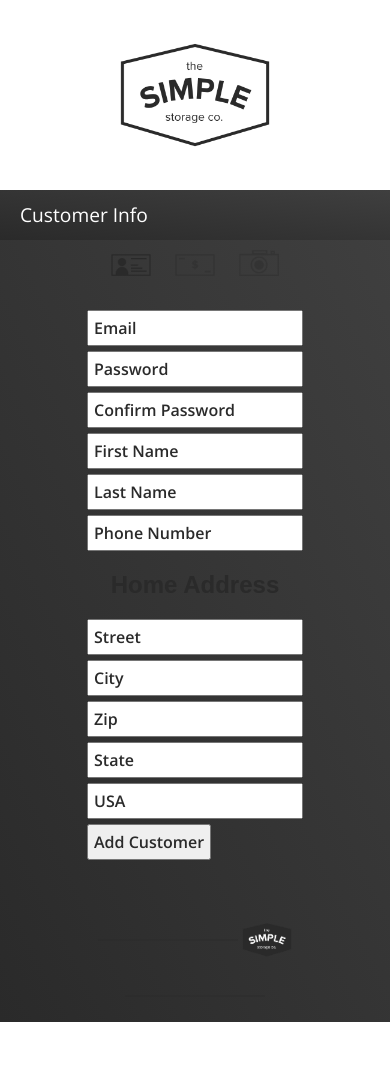
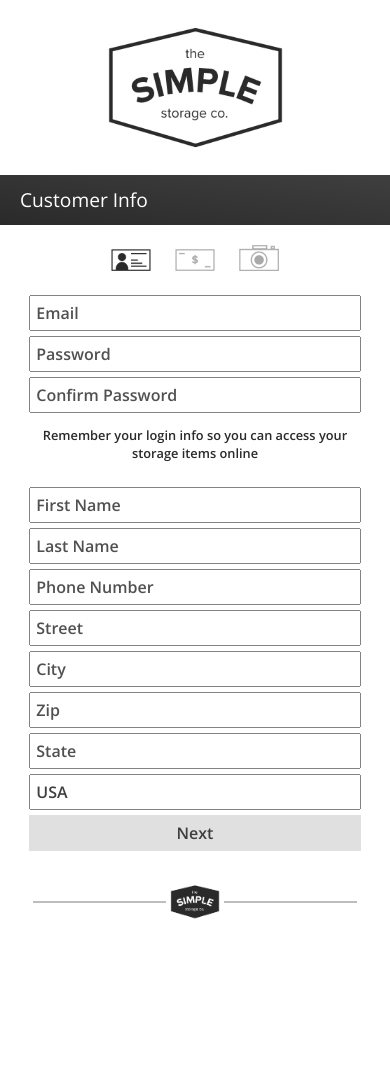
Before and after one commit to hemingto/simplestorageco, a CodeIgniter app: page /database/add in a window 390 px wide. Before the commit the page ends 1022 px from the top, so only its background shows below. Run offline with CodeIgniter, Linux system fonts and the light colour scheme.

Commit message:
mobile styling

```diff
--- a/application/views/add_user_form.php
+++ b/application/views/add_user_form.php
@@ -23,34 +23,34 @@
 ?>
 </div>
 
-<div class="center gradient">
+<div class="center">
 
-	<div class="block">
+	<div class="block small_icon_div">
 		<img src="assets/img/small_customer_icon.png" alt="Customer icon" class="small_icon current">
 		<img src="assets/img/small_money_icon.png" alt="Customer icon" class="small_icon opacity">
 		<img src="assets/img/small_camera_icon.png" alt="Customer icon" class="small_icon camera_icon opacity">
 	</div>
 
+	<div class="small_container">
 		<form action='/add/process' method='post'>
 			<input type='text' name='email' placeholder="Email">
 			<input type='password' name='password' placeholder="Password">
 			<input type='password' name='confirm_password' placeholder="Confirm Password">
+			<p>Remember your login info so you can access your storage items online</p>
 			<input type='text' name='first_name' placeholder="First Name">
 			<input type='text' name='last_name' placeholder="Last Name">
 			<input type='tel' name='phone_number' placeholder="Phone Number">
-
-		<h2>Home Address</h2>
-
 			<input type='text' name='street' placeholder="Street">
 			<input type='text' name='city' placeholder="City">
 			<input type='text' name='zip' placeholder="Zip">
 			<input type='text' name='state' placeholder="State">
 			<input type='text' name='country' value="USA">
+			<input type='hidden' name='hidden_field'>
+			<input type='submit' value='Next' class="submit_button">
+		</form>
+	</div>
 
-		<input type='submit' value='Add Customer'>
-	</form>
-
-	<div id="small_container">
+	<div class="small_container">
 		<div class="line"></div>
 		<img src="assets/img/ss_logo_black.png" alt="logo" id="logo_black">
 		<div class="line"></div>
@@ -58,9 +58,6 @@
 
 </div>
 
-
-
-
 </body>
 
 </html>
--- a/application/views/homepage.php
+++ b/application/views/homepage.php
@@ -17,7 +17,7 @@
 </div>
 
 <div id="container">
-	<div class="icon_div">
+	<div class="icon_div first">
 		<form action='/add' method='post'>
 			<input type="image" src="assets/img/add_customer_icon.png" alt="add customer information" class="icon_img grow">
 			<input type="submit" value="Add Customer" class="input_button">
@@ -37,7 +37,7 @@
 	</div>
 </div>
 
-<div id="small_container">
+<div class="small_container">
 	<div class="line"></div>
 	<img src="assets/img/ss_logo_black.png" alt="logo" id="logo_black">
 	<div class="line"></div>
--- a/application/views/partials/html_head.html
+++ b/application/views/partials/html_head.html
@@ -8,4 +8,5 @@ defined('BASEPATH') OR exit('No direct script access allowed');
 	<link href='https://fonts.googleapis.com/css?family=Open+Sans:400,600' rel='stylesheet' type='text/css'>
 	<link rel="stylesheet" type="text/css" href="assets/css/normalize.css">
 	<link rel="stylesheet" type="text/css" href="assets/css/homepage.css">
+	<meta name="viewport" content="initial-scale=1">
 </head>
--- a/assets/css/add_customer.css
+++ b/assets/css/add_customer.css
@@ -2,48 +2,94 @@
    color: #2a2a2a;
    font-family: 'Open Sans', sans-serif;
    font-weight: 600;
+   opacity:.9;
 }
 
 :-moz-placeholder { /* Firefox 18- */
    color: #2a2a2a;
    font-family: 'Open Sans', sans-serif;
    font-weight: 600;
+   opacity:.9;
 }
 
 ::-moz-placeholder {  /* Firefox 19+ */
    color: #2a2a2a;
    font-family: 'Open Sans', sans-serif;
    font-weight: 600;
+   opacity:.9;
 }
 
 :-ms-input-placeholder {
    color: #2a2a2a;
    font-family: 'Open Sans', sans-serif;
    font-weight: 600;
+   opacity:.9;
 }
 
 input {
 	display:block;
+	width:100%;
 	padding:5px;
-	margin:5px;
+	margin: 5px auto;
+	height:36px;
+	opacity: .9;
+}
+
+input:nth-child(4) {
+	margin-bottom:25px;
+}
+
+input:focus {
+	box-shadow: 0 0 5px rgba(81, 203, 238, 1);
+  	padding: 3px 0px 3px 3px;
+  	margin: 5px 1px 3px 0px;
+  	border: 1px solid rgba(81, 203, 238, 1);
+}
+
+.small_container p {
+	font-size: .8em;
+	margin-bottom:25px;
+}
+
+h2 {
+	font-size: 1em;
+}
+
+.inline {
+	display: inline-block;
+}
+
+.small_icon_div {
+	margin-bottom: -25px;
+}
+
+.block {
+	display: block;
 }
 
 form {
-	display: inline-block;
+	display: block;
+	margin: 0px auto;
 	text-align: center;
-/*	border: solid #2a2a2a 1px;*/
-	padding:25px;
+	width:100%;
+	max-width:350px;
+}
+
+.submit_button {
+	background:none;
+	background-color:#dddddd;
+	-webkit-appearance: none;
+	outline:none;
+	text-decoration: none;
+	border: none;
+	font-weight: 600;
+
 }
 
 .center {
-	width:100%;\
+	width:100%;
 	height:100%;
 	text-align: center;
-}
-
-#logo {
-	width:150px;
-	height: 150px;
 }
 
 .small_icon {
@@ -51,7 +97,7 @@ form {
 	margin: 0 auto;
 	width:40px;
 	height:21.8px;
-	margin:10px 10px 0px 10px;
+	margin:20px 10px;
 }
 
 .camera_icon {
@@ -61,7 +107,3 @@ form {
 .opacity {
 	opacity: .4;
 }
-
-#small_container {
-	margin:2% auto 0px auto;
-}
--- a/assets/css/homepage.css
+++ b/assets/css/homepage.css
@@ -23,20 +23,19 @@ h1 {
 	text-align: center;
 }
 
-#small_container {
-	width:80%;
-	margin:10% auto;
+.first {
+	margin-top:10px;
+}
+
+.small_container {
+	width:85%;
+	margin:25px auto 0px auto;
 	text-align: center;
 }
 
-#logo {
-	margin-top:20px;
-	margin-bottom: 20px;
-}
-
 #logo, #logo_black {
-	width:200px;
-	height:200px;
+	width:175px;
+	height:175px;
 	display:block;
 	margin-left: auto;
 	margin-right: auto;
@@ -49,7 +48,7 @@ h1 {
 }
 
 .line {
-	width:45%;
+	width:40%;
 	height:2px;
 	background-color: #2a2a2a;
 	opacity:.3;
@@ -88,14 +87,24 @@ h1 {
 
 .icon_div {
 	width: 300px;
-	height: 95px;
-	margin-top:100px;
 	display: inline-block;
 	text-align: center;
 }
 
 .icon_img {
-	width:200px;
-	height:200px;
+	display: block;
+	margin:0 auto;
+	width:150px;
+	height:150px;
 	margin-bottom: 10px;
+	outline:none;
 }
+
+.back {
+	width:35px;
+	height:23px;
+	position:absolute;
+	top:5;
+	left:2;
+	outline: none;
+}
```
Also changed, not shown: assets/img/back_button.png (added). Lines whose indentation alone changed are shown as unchanged.
